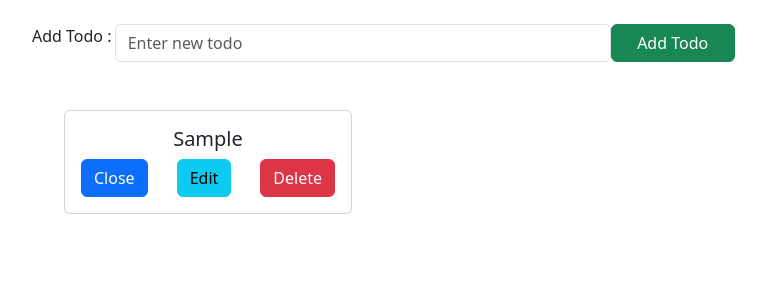
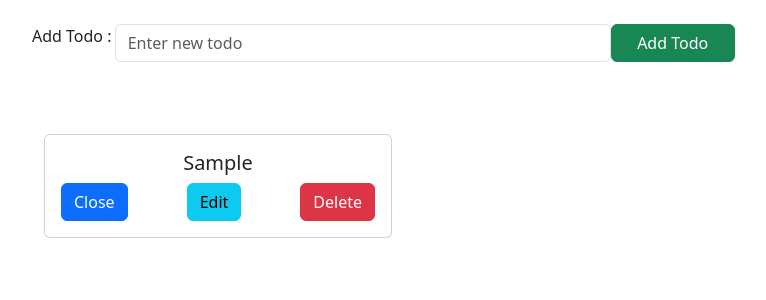
Before and after one commit to bantisingh20/Todo-App, an Angular app: page / in a window 1280 px wide. Both pictures are taken after typing "Sample" into the empty fields and a click on the button "Add Todo". Shown: the top 300 px of the page, without its empty margins (50-816 px from the left). Built offline with nearby package versions, Linux system fonts and the light colour scheme.

Commit message:
todo list ui change

```diff
--- a/src/app/MyComponent/todos/Todos.ts
+++ b/src/app/MyComponent/todos/Todos.ts
@@ -1,3 +1,5 @@
-export class Todos{
+export class Todos {
     title:String | undefined
+    active: boolean | undefined
+    status: String |undefined
 }
--- a/src/app/MyComponent/todos/todos.component.html
+++ b/src/app/MyComponent/todos/todos.component.html
@@ -12,7 +12,7 @@
     </div>
     <br /><br />
 
-    <ul *ngFor="let todo of Todolist; let i=index" >
+    <!-- <ul *ngFor="let todo of Todolist; let i=index" >
         <div class="card {{todo.active == false ?'alert alert-secondary' :''}}" style="width: 18rem;">
             <div class="card-body">
               <h5 class="card-title text-center">{{todo.title}}</h5>
@@ -24,7 +24,25 @@
 
             </div>
           </div>
-    </ul>
+    </ul> -->
+
+    <div class="container">
+      <div class="row">
+        <div class="col-md-4" *ngFor="let todo of Todolist; let i = index">
+          <div class="card mt-4 {{todo.active == false ? 'alert alert-secondary' : ''}}" style="width: 100%;">
+            <div class="card-body">
+              <h5 class="card-title text-center">{{todo.title}}</h5>
+              <div class="d-flex flex-row justify-content-between">
+                <button class="btn btn-primary" (click)="ChageStatusoftodo(i)">{{todo.status}}</button>
+                <button class="btn btn-info {{todo.active == false ? 'disabled' : ''}}" (click)="updateTodo(i)">Edit</button>
+                <button class="btn btn-danger" (click)="deletethistodo(i)">Delete</button>
+              </div>
+            </div>
+          </div>
+        </div>
+      </div>
+    </div>
+
 
 
 
--- a/src/app/MyComponent/todos/todos.component.ts
+++ b/src/app/MyComponent/todos/todos.component.ts
@@ -1,7 +1,7 @@
 import { Component ,OnInit ,ViewChild } from '@angular/core';
 import { CommonModule  } from '@angular/common';
 import { FormsModule } from '@angular/forms';
-import {Todos} from './Todos'
+import { Todos } from './Todos'
 
 
 @Component({
@@ -22,6 +22,7 @@ export class TodosComponent implements OnInit {
   }
 
 ]
+
 
 
 // declare value and index of todo
@@ -67,7 +68,7 @@ ChageStatusoftodo(index: number){
 
   if(this.Todolist[index].active == true){
     this.Todolist[index].active = false;
-    this.Todolist[index].status = 'Open';
+    this.Todolist[index].status = 'Re-Open';
   }
   else {
     this.Todolist[index].active = true;
--- a/src/app/app.component.ts
+++ b/src/app/app.component.ts
@@ -10,5 +10,5 @@ import { TodosComponent } from "./MyComponent/todos/todos.component";
   styleUrl: './app.component.css'
 })
 export class AppComponent {
-  title = 'my-app';
+  title = 'Todo App';
 }
--- a/src/index.html
+++ b/src/index.html
@@ -2,7 +2,7 @@
 <html lang="en">
 <head>
   <meta charset="utf-8">
-  <title>MyApp</title>
+  <title>Todo-List</title>
   <base href="/">
   <meta name="viewport" content="width=device-width, initial-scale=1">
   <link rel="icon" type="image/x-icon" href="favicon.ico">
```
